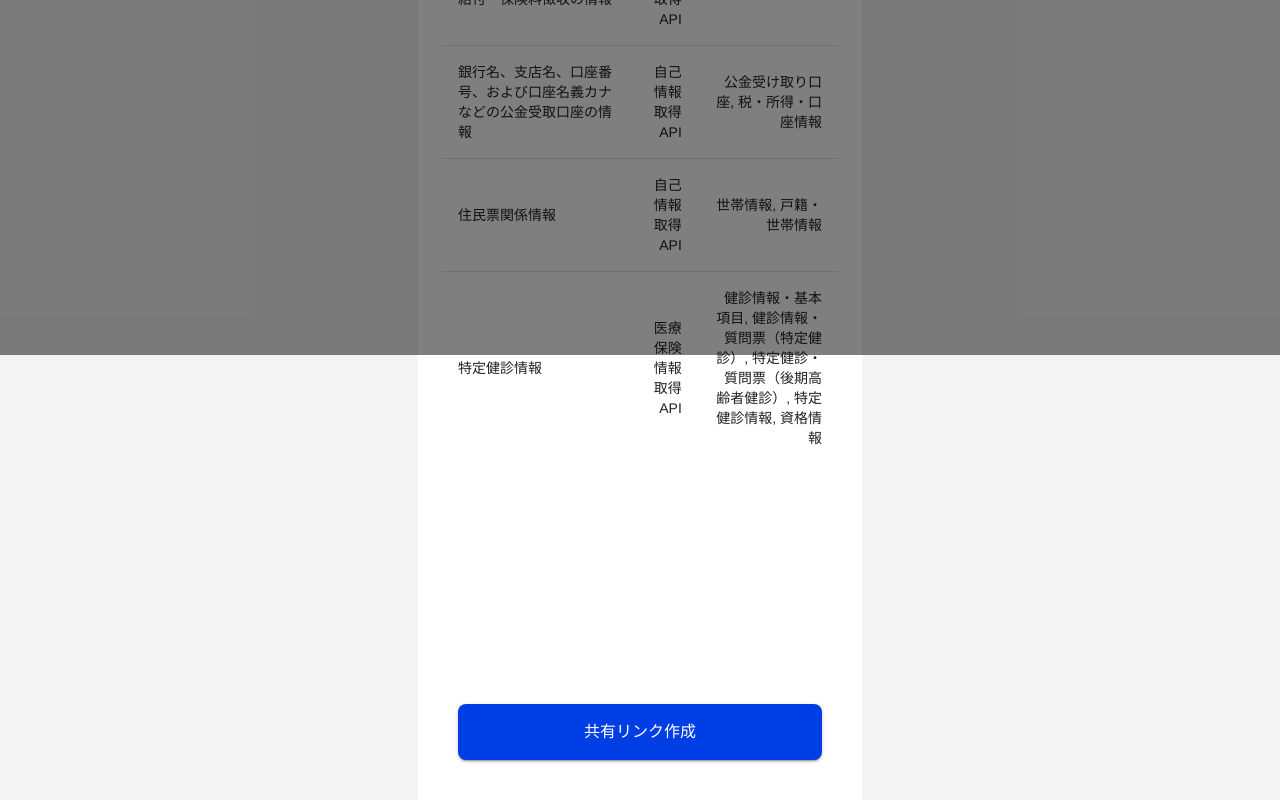
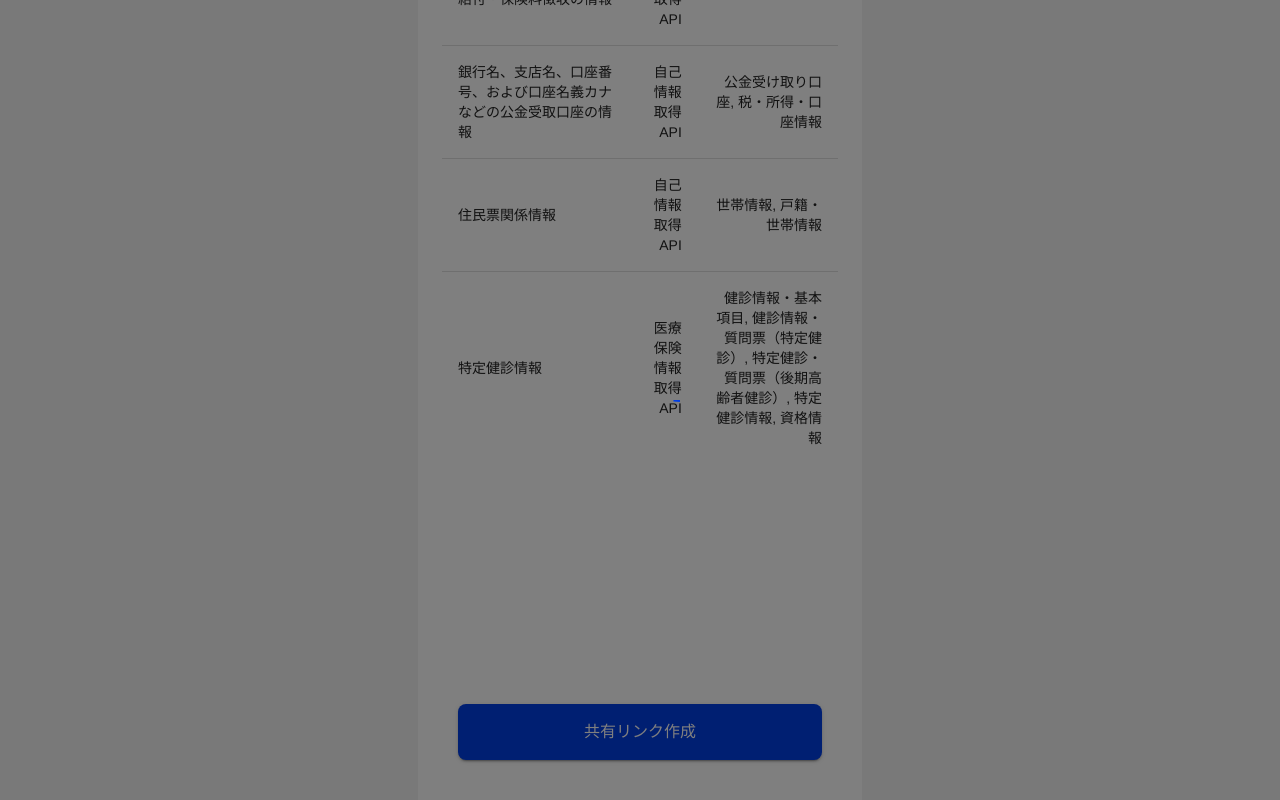
Before and after one commit to STECH-for-My-Shienkin-Navi/My-Shienkin-Navi, a React (Vite) app: page /MynaReceivePage4 in a window 1280 px wide. Both pictures are taken after a click on the button "共有リンク作成". Shown: the part 445-1245 px from the top of the page. Built offline with nearby package versions, Linux system fonts and the light colour scheme; no server answers.

Commit message:
fix: ローディング画面の表示のバグを修正

```diff
--- a/src/components/loading.tsx
+++ b/src/components/loading.tsx
@@ -1,14 +1,14 @@
 import { useState } from 'react';
 import { DataReceivePage } from '../components/pages/DataReceivePage';
+import { MynaReceivePage4 } from '../components/pages/MynaReceivePage4';
 import { CircularProgress, Box } from '@mui/material';
 
 export const Loading = () => (
   <Box
   display="flex"
-    flexDirection="column"
   alignItems="center"
   justifyContent="center"
-    position="absolute"
+  position="fixed"
   top={0}
   left={0}
   width="100%"
@@ -25,7 +25,7 @@ export const SampleLoading = () => {
 
   return (
     <div>
-      <DataReceivePage />
+      <MynaReceivePage4 />
       {isLoading && <Loading />}
     </div>
   );
--- a/src/components/pages/MynaReceivePage4.tsx
+++ b/src/components/pages/MynaReceivePage4.tsx
@@ -68,7 +68,6 @@ export const MynaReceivePage4: FC = () => {
 
   return (
     <>
-      {isLoading && <Loading />}
       <MainLayout title="データ取得結果">
         <Box>
           <Typography>選択された以下の情報を取得しました。</Typography>
@@ -128,6 +127,7 @@ export const MynaReceivePage4: FC = () => {
           </Box>
         </Box>
       </MainLayout>
+      {isLoading && <Loading />}
     </>
   );
 };
```
Lines whose indentation alone changed are shown as unchanged.
